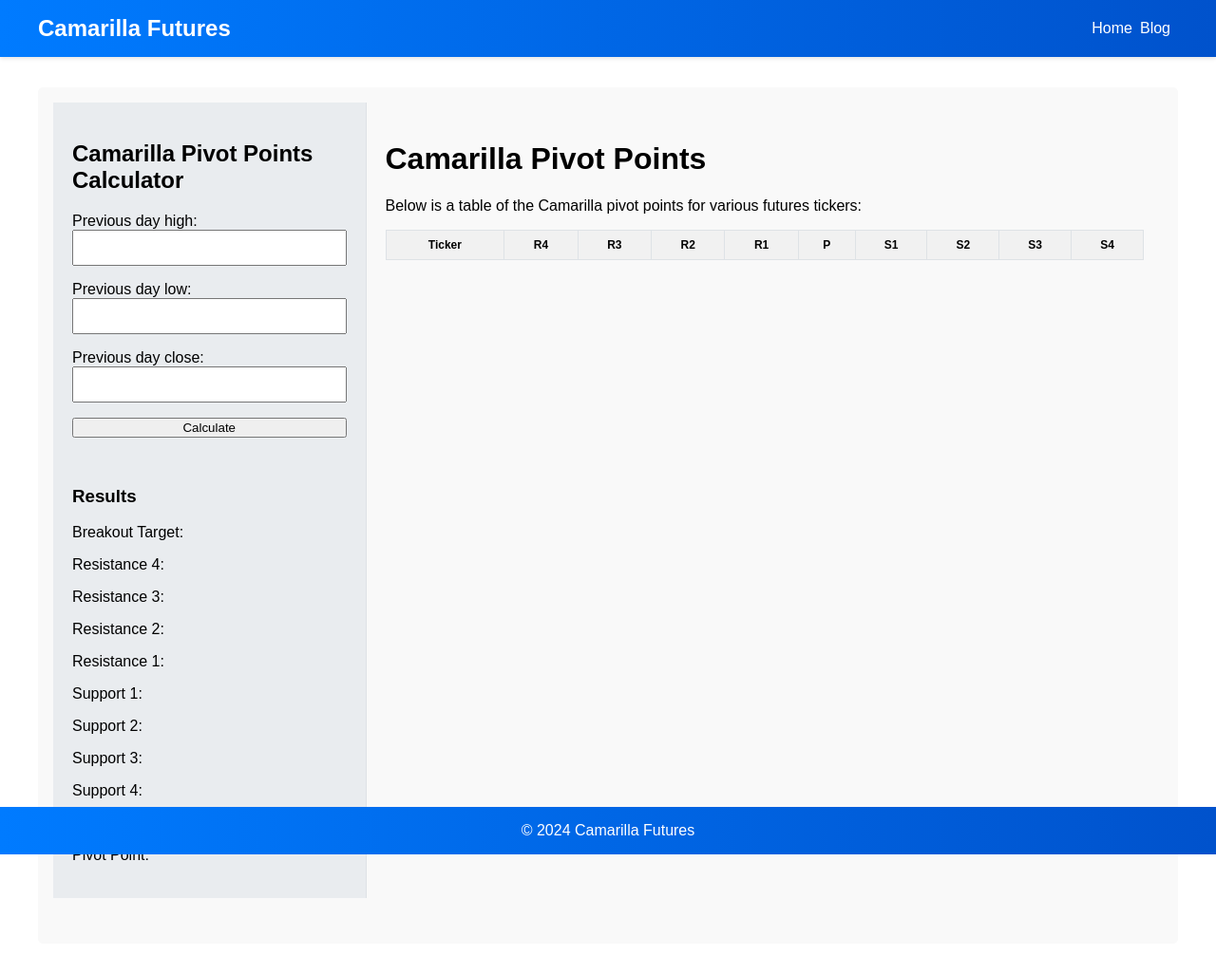
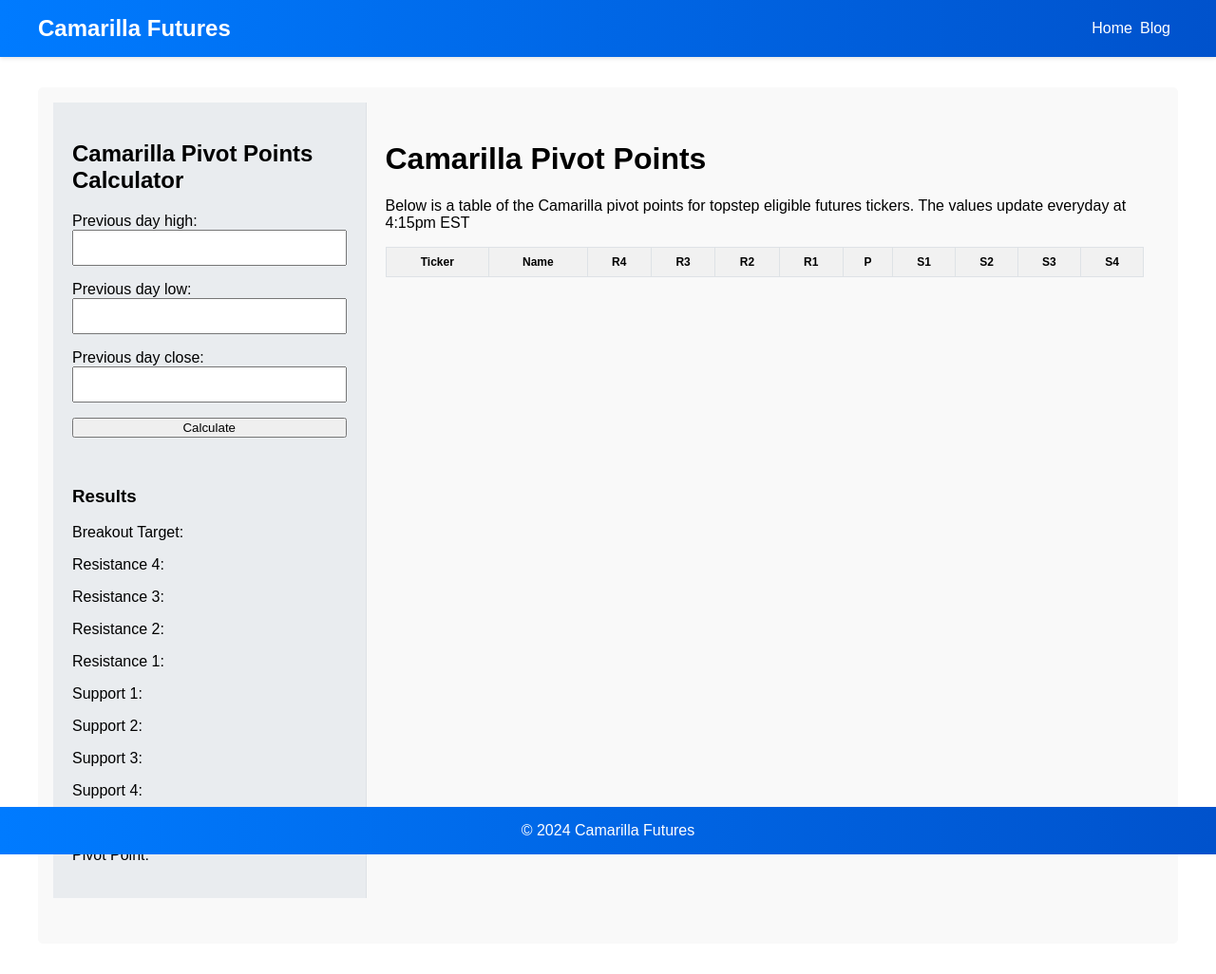
Before and after one commit to zackrylangford/daytrading-unplugged, a Jekyll site: the page built from index.markdown, in a window 1280 px wide. Shown: the whole page at 95% size. Built offline with Jekyll 4.4.1, drawn with Linux system fonts in a browser that asks for light colours; part of the change alters nothing that is shown.

Commit message:
working chart with daily camarilla pivot points for all of the top step tickers

```diff
--- a/assets/js/table.js
+++ b/assets/js/table.js
@@ -1,41 +1,84 @@
 document.addEventListener("DOMContentLoaded", function() {
     const apiUrl = "https://egu1j7o6aj.execute-api.us-east-1.amazonaws.com/default/return-futures-data";
-    const tableBody = document.querySelector("#pivotTable tbody");
 
-    // Function to fetch data from API and populate the table
-    async function fetchAndPopulateTable() {
+    const tickers = [
+        { symbol: 'ES', name: 'E-mini S&P 500', category: 'CME Equity Futures' },
+        { symbol: 'NQ', name: 'E-mini NASDAQ 100', category: 'CME Equity Futures' },
+        { symbol: 'RTY', name: 'E-mini Russell 2000', category: 'CME Equity Futures' },
+        { symbol: 'NKD', name: 'Nikkei NKD', category: 'CME Equity Futures' },
+        { symbol: '6A', name: 'Australian $', category: 'CME Foreign Exchange Futures' },
+        { symbol: '6B', name: 'British Pound', category: 'CME Foreign Exchange Futures' },
+        { symbol: '6C', name: 'Canadian $', category: 'CME Foreign Exchange Futures' },
+        { symbol: '6E', name: 'Euro FX', category: 'CME Foreign Exchange Futures' },
+        { symbol: '6J', name: 'Japanese Yen', category: 'CME Foreign Exchange Futures' },
+        { symbol: '6S', name: 'Swiss Franc', category: 'CME Foreign Exchange Futures' },
+        { symbol: 'E7', name: 'E-mini Euro FX', category: 'CME Foreign Exchange Futures' },
+        { symbol: '6M', name: 'Mexican Peso', category: 'CME Foreign Exchange Futures' },
+        { symbol: '6N', name: 'New Zealand $', category: 'CME Foreign Exchange Futures' },
+        { symbol: 'HE', name: 'Lean Hogs', category: 'CME Agricultural Futures' },
+        { symbol: 'LE', name: 'Live Cattle', category: 'CME Agricultural Futures' },
+        { symbol: 'CL', name: 'Crude Oil', category: 'CME NYMEX Futures' },
+        { symbol: 'QM', name: 'E-mini Crude Oil', category: 'CME NYMEX Futures' },
+        { symbol: 'NG', name: 'Natural Gas', category: 'CME NYMEX Futures' },
+        { symbol: 'QG', name: 'E-mini Natural Gas', category: 'CME NYMEX Futures' },
+        { symbol: 'RB', name: 'RBOB Gasoline', category: 'CME NYMEX Futures' },
+        { symbol: 'HO', name: 'Heating Oil', category: 'CME NYMEX Futures' },
+        { symbol: 'PL', name: 'Platinum', category: 'CME NYMEX Futures' },
+        { symbol: 'ZC', name: 'Corn', category: 'CME CBOT Agricultural Futures' },
+        { symbol: 'ZW', name: 'Wheat', category: 'CME CBOT Agricultural Futures' },
+        { symbol: 'ZS', name: 'Soybeans', category: 'CME CBOT Agricultural Futures' },
+        { symbol: 'ZM', name: 'Soybean Meal', category: 'CME CBOT Agricultural Futures' },
+        { symbol: 'ZL', name: 'Soybean Oil', category: 'CME CBOT Agricultural Futures' },
+        { symbol: 'YM', name: 'Mini-DOW', category: 'CME CBOT Equity Futures' },
+        { symbol: 'ZT', name: '2-Year Note', category: 'CME CBOT Financial/Interest Rate Futures' },
+        { symbol: 'ZF', name: '5-Year Note', category: 'CME CBOT Financial/Interest Rate Futures' },
+        { symbol: 'ZN', name: '10-Year Note', category: 'CME CBOT Financial/Interest Rate Futures' },
+        { symbol: 'TN', name: '10-Year Ultra-Note', category: 'CME CBOT Financial/Interest Rate Futures' },
+        { symbol: 'ZB', name: '30-Year Bond', category: 'CME CBOT Financial/Interest Rate Futures' },
+        { symbol: 'UB', name: 'Ultra-Bond', category: 'CME CBOT Financial/Interest Rate Futures' },
+        { symbol: 'GC', name: 'Gold', category: 'CME COMEX Futures' },
+        { symbol: 'SI', name: 'Silver', category: 'CME COMEX Futures' },
+        { symbol: 'HG', name: 'Copper', category: 'CME COMEX Futures' }
+    ];
+
+    const fetchAndPopulateTable = async () => {
         try {
             const response = await fetch(apiUrl);
-            if (!response.ok) {
-                throw new Error(`HTTP error! status: ${response.status}`);
-            }
+            if (!response.ok) throw new Error(`HTTP error! status: ${response.status}`);
             const data = await response.json();
+            console.log("Fetched data:", data);  // Log the fetched data
             populateTable(data);
         } catch (error) {
             console.error("Error fetching data:", error);
         }
-    }
+    };
 
-    // Function to populate the table with fetched data
-    function populateTable(data) {
+    const populateTable = (data) => {
+        const tableBody = document.getElementById('pivotTableBody');
         tableBody.innerHTML = ""; // Clear existing table data
-        data.forEach(item => {
-            const row = document.createElement("tr");
-            row.innerHTML = `
-                <td>${item.symbol}</td>
-                <td>${item.resistance_4}</td>
-                <td>${item.resistance_3}</td>
-                <td>${item.resistance_2}</td>
-                <td>${item.resistance_1}</td>
-                <td>${item.pivot_point}</td>
-                <td>${item.support_1}</td>
-                <td>${item.support_2}</td>
-                <td>${item.support_3}</td>
-                <td>${item.support_4}</td>
-            `;
-            tableBody.appendChild(row);
+
+        tickers.forEach(ticker => {
+            const item = data.find(d => d.symbol === `${ticker.symbol}=F`);
+            console.log(`Processing ticker: ${ticker.symbol}`, item);  // Log each ticker and the corresponding item
+            if (item) {
+                const row = document.createElement("tr");
+                row.innerHTML = `
+                    <td>${ticker.symbol}</td>
+                    <td>${ticker.name}</td>
+                    <td>${item.resistance_4.toFixed(2)}</td>
+                    <td>${item.resistance_3.toFixed(2)}</td>
+                    <td>${item.resistance_2.toFixed(2)}</td>
+                    <td>${item.resistance_1.toFixed(2)}</td>
+                    <td>${item.pivot_point.toFixed(2)}</td>
+                    <td>${item.support_1.toFixed(2)}</td>
+                    <td>${item.support_2.toFixed(2)}</td>
+                    <td>${item.support_3.toFixed(2)}</td>
+                    <td>${item.support_4.toFixed(2)}</td>
+                `;
+                tableBody.appendChild(row);
+            }
         });
-    }
+    };
 
     // Fetch and populate the table on page load
     fetchAndPopulateTable();
--- a/index.markdown
+++ b/index.markdown
@@ -40,11 +40,12 @@ title: Camarilla Futures
     </div>
     <div class="main-content">
         <h1>Camarilla Pivot Points</h1>
-        <p>Below is a table of the Camarilla pivot points for various futures tickers:</p>
-        <table class="cam-table" id="pivotTable">
+        <p>Below is a table of the Camarilla pivot points for topstep eligible futures tickers. The values update everyday at 4:15pm EST</p>
+        <table class="cam-table">
             <thead>
                 <tr>
                     <th>Ticker</th>
+                    <th>Name</th>
                     <th>R4</th>
                     <th>R3</th>
                     <th>R2</th>
@@ -56,9 +57,7 @@ title: Camarilla Futures
                     <th>S4</th>
                 </tr>
             </thead>
-            <tbody>
-                <!-- Data will be inserted here dynamically -->
-            </tbody>
+            <tbody id="pivotTableBody"></tbody>
         </table>
     </div>
 </div>
```
